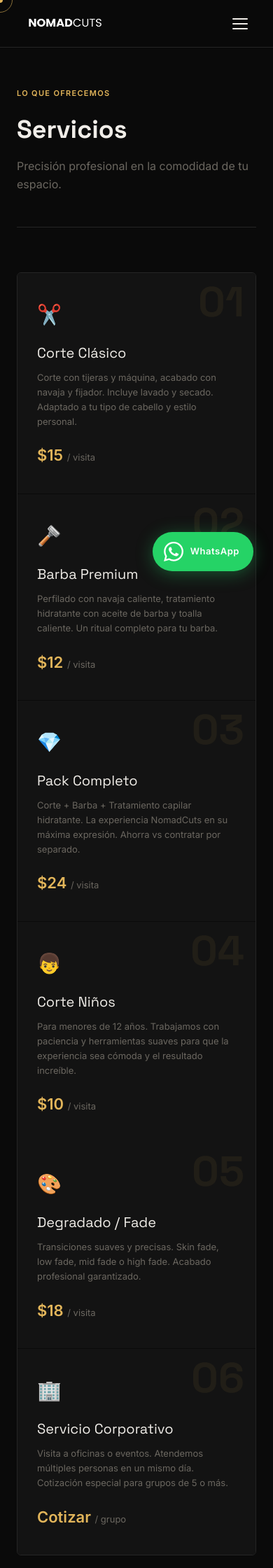
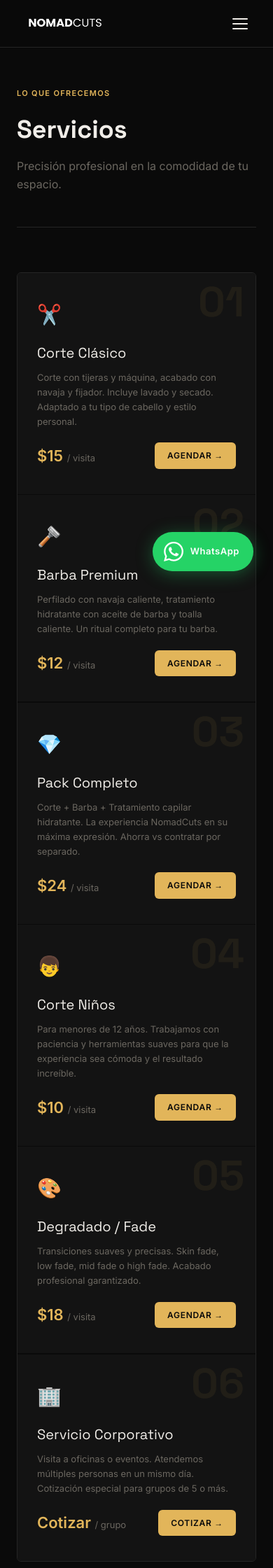
Before and after one commit to Yeezuz06/nomadcuts, a Flask app: page /servicios in a window 390 px wide. Shown: the top 2240 px of the page at 70% size. Run offline with Flask 3, Linux system fonts and the light colour scheme; some libraries are stand-ins or nearby versions; some web fonts are replaced.

Commit message:
feat: cursor fix, mobile video, anti-bot reviews, SEO, service CTA buttons
- base.html: remove cursor-dot/cursor-ring divs entirely
- style.css: remove all cursor CSS rules
- video hero: hide <video> on mobile (CSS media + hover:none), JS play() catch fallback
- anti-bot reviews: honeypot field, IP rate-limit (1hr), min 20 chars, aprobada=0 pending
- app.py: new /admin/resena/aprobar/<id> route for admin to approve pending reviews
- SEO: full meta stack in base.html (description, keywords, canonical, OG, Twitter Card, JSON-LD HairSalon schema)
- servicios.html: .service-card-footer with price + Agendar btn (?s=s1…s6)
- script.js: wizard reads URLSearchParams ?s= and pre-selects service radio
Co-Authored-By: Claude Sonnet 4.6 <noreply@anthropic.com>

```diff
--- a/app.py
+++ b/app.py
@@ -7,7 +7,7 @@ from flask import (
     Flask, render_template, request,
     redirect, url_for, session, jsonify
 )
-import sqlite3, requests
+import sqlite3, requests, time
 from datetime import datetime, date, timedelta
 
 import os
@@ -16,6 +16,10 @@ import config
 app = Flask(__name__)
 app.secret_key = os.environ.get('SECRET_KEY', 'nomadcuts_clave_secreta_2024')
 DATABASE = 'nomadcuts.db'
+
+# ── Anti-spam: rate limit por IP ──────────────────────────────
+_resena_timestamps: dict[str, float] = {}   # ip → último envío
+RESENA_COOLDOWN = 3600  # 1 hora entre reseñas por IP
 
 
 DIAS_SEMANA = ['lunes','martes','miércoles','jueves','viernes','sábado','domingo']
@@ -249,14 +253,33 @@ def inicio():
 
 @app.route('/resenas', methods=['POST'])
 def nueva_resena():
+    # ── Honeypot: bots llenan el campo "website", humanos no ──
+    honeypot = request.form.get('website', '').strip()
+    if honeypot:
+        return redirect(url_for('inicio') + '#resenas')
+
     nombre     = request.form.get('nombre', '').strip()
     comentario = request.form.get('comentario', '').strip()
     estrellas  = int(request.form.get('estrellas', 5))
-    if nombre and comentario and 1 <= estrellas <= 5:
-        db = get_db()
-        db.execute('INSERT INTO resenas (nombre, comentario, estrellas) VALUES (?,?,?)',
-                   (nombre, comentario, estrellas))
-        db.commit()
+
+    # ── Validaciones básicas ──
+    if not nombre or len(comentario) < 20 or not (1 <= estrellas <= 5):
+        return redirect(url_for('inicio') + '#resenas')
+
+    # ── Rate limit: 1 reseña por IP por hora ──
+    ip  = request.remote_addr or 'unknown'
+    now = time.time()
+    if now - _resena_timestamps.get(ip, 0) < RESENA_COOLDOWN:
+        return redirect(url_for('inicio') + '#resenas')
+    _resena_timestamps[ip] = now
+
+    # ── Guardar con aprobación pendiente ──
+    db = get_db()
+    db.execute(
+        'INSERT INTO resenas (nombre, comentario, estrellas, aprobada) VALUES (?,?,?,?)',
+        (nombre, comentario, estrellas, 0)
+    )
+    db.commit()
     return redirect(url_for('inicio') + '#resenas')
 
 
@@ -458,6 +481,15 @@ def rechazar_cita(cita_id):
     return redirect(url_for('admin'))
 
 
+@app.route('/admin/resena/aprobar/<int:resena_id>', methods=['POST'])
+@admin_requerido
+def aprobar_resena(resena_id):
+    db = get_db()
+    db.execute('UPDATE resenas SET aprobada=1 WHERE id=?', (resena_id,))
+    db.commit()
+    return redirect(url_for('admin') + '#resenas')
+
+
 @app.route('/admin/resena/borrar/<int:resena_id>', methods=['POST'])
 @admin_requerido
 def borrar_resena(resena_id):
--- a/static/css/style.css
+++ b/static/css/style.css
@@ -355,6 +355,32 @@ button { cursor: pointer; font-family: var(--font); }
   color: var(--muted);
   font-weight: 400;
 }
+.service-card-footer {
+  display: flex;
+  align-items: center;
+  justify-content: space-between;
+  margin-top: 20px;
+  gap: 12px;
+}
+.service-card-footer .service-price { margin: 0; }
+.btn-service {
+  display: inline-flex;
+  align-items: center;
+  gap: 6px;
+  padding: 9px 18px;
+  font-size: 12px;
+  font-weight: 600;
+  letter-spacing: .06em;
+  text-transform: uppercase;
+  background: var(--gold);
+  color: #0A0A0A;
+  border-radius: var(--radius);
+  border: none;
+  white-space: nowrap;
+  transition: var(--trans);
+  flex-shrink: 0;
+}
+.btn-service:hover { background: var(--gold-light); transform: translateY(-1px); }
 
 /* ── Productos ── */
 .products-header {
@@ -806,6 +832,10 @@ input::placeholder, textarea::placeholder { color: var(--muted); }
 }
 .hero-video { display: block; }
 .hero-img-fallback { display: none; }
+@media (max-width: 768px), (hover: none) {
+  .hero-video { display: none; }
+  .hero-img-fallback { display: block; }
+}
 .hero-overlay {
   position: absolute;
   inset: 0;
@@ -1085,33 +1115,6 @@ input::placeholder, textarea::placeholder { color: var(--muted); }
 .resena-stars .star-active  { color: var(--gold); }
 .resena-stars .star-inactive { color: var(--border); }
 
-/* ── Custom Cursor ── */
-.cursor-dot {
-  width: 8px; height: 8px;
-  background: var(--gold);
-  border-radius: 50%;
-  position: fixed;
-  top: 0; left: 0;
-  pointer-events: none;
-  z-index: 9999;
-  transform: translate(-50%, -50%);
-}
-.cursor-ring {
-  width: 36px; height: 36px;
-  border: 1.5px solid rgba(226,181,90,.6);
-  border-radius: 50%;
-  position: fixed;
-  top: 0; left: 0;
-  pointer-events: none;
-  z-index: 9998;
-  transform: translate(-50%, -50%);
-  transition: width .2s ease, height .2s ease, border-color .2s ease;
-}
-.cursor-ring.expand {
-  width: 52px; height: 52px;
-  border-color: var(--gold-light);
-}
-body.has-custom-cursor * { cursor: none !important; }
 
 /* ── Page Loader ── */
 .loader {
--- a/static/js/script.js
+++ b/static/js/script.js
@@ -26,6 +26,17 @@ function mostrarToast(msg) {
 }
 
 // Custom cursor desactivado
+
+// ── Hero video autoplay fallback ──────────────────────────────
+(function initHeroVideo() {
+  var video = document.querySelector('.hero-video');
+  if (!video) return;
+  var fallback = document.querySelector('.hero-img-fallback');
+  video.play().catch(function() {
+    video.style.display = 'none';
+    if (fallback) fallback.style.display = 'block';
+  });
+})();
 
 // ── Page Loader ───────────────────────────────────────────────
 (function initLoader() {
@@ -360,6 +371,14 @@ function scrambleText(el, finalText, duration) {
 (function initWizard() {
   var form   = document.getElementById('wizard-form');
   if (!form) return;
+
+  // Pre-selección desde URL param ?s=s1…s6
+  (function preSelectService() {
+    var s = new URLSearchParams(window.location.search).get('s');
+    if (!s) return;
+    var radio = document.getElementById(s);
+    if (radio) radio.checked = true;
+  })();
   var panels = form.querySelectorAll('.wizard-panel');
   var steps  = document.querySelectorAll('.wizard-step');
   var conns  = document.querySelectorAll('.wizard-connector');
--- a/templates/agendar.html
+++ b/templates/agendar.html
@@ -1,5 +1,7 @@
 {% extends "base.html" %}
-{% block title %}Agendar Cita — NomadCuts{% endblock %}
+{% block title %}Agendar Cita de Barbería a Domicilio — NomadCuts Panamá{% endblock %}
+{% block meta_desc %}Agenda tu cita de barbería a domicilio en Panamá. Elige tu servicio, fecha y hora. NomadCuts llega donde estés.{% endblock %}
+{% block canonical %}https://nomadcuts.online/agendar{% endblock %}
 
 {% block content %}
 <div class="container">
--- a/templates/base.html
+++ b/templates/base.html
@@ -3,7 +3,72 @@
 <head>
   <meta charset="UTF-8" />
   <meta name="viewport" content="width=device-width, initial-scale=1.0" />
-  <title>{% block title %}NomadCuts{% endblock %}</title>
+
+  <!-- ── SEO base ── -->
+  <title>{% block title %}NomadCuts — Barbería a Domicilio · Panamá{% endblock %}</title>
+  <meta name="description" content="{% block meta_desc %}NomadCuts: barbería profesional a domicilio en Panamá. Cortes, fade, barba premium y más. Sin filas, llegamos a tu hogar u oficina. Agenda en línea.{% endblock %}" />
+  <meta name="keywords" content="barbería a domicilio panamá, barbero a domicilio panama, corte de cabello a domicilio, nomadcuts, fade panama, barba panama, barbería profesional panama" />
+  <meta name="robots" content="index, follow" />
+  <meta name="author" content="NomadCuts" />
+  <link rel="canonical" href="{% block canonical %}https://nomadcuts.online{% endblock %}" />
+
+  <!-- ── Open Graph ── -->
+  <meta property="og:type"        content="website" />
+  <meta property="og:site_name"   content="NomadCuts" />
+  <meta property="og:title"       content="{% block og_title %}NomadCuts — Barbería a Domicilio · Panamá{% endblock %}" />
+  <meta property="og:description" content="{% block og_desc %}Barbería de primer nivel a tu puerta en Panamá. Corte clásico, fade, barba premium. Sin filas, sin esperas.{% endblock %}" />
+  <meta property="og:url"         content="{% block og_url %}https://nomadcuts.online{% endblock %}" />
+  <meta property="og:image"       content="{% block og_image %}https://nomadcuts.online/static/img/hero.jpg{% endblock %}" />
+  <meta property="og:locale"      content="es_PA" />
+
+  <!-- ── Twitter Card ── -->
+  <meta name="twitter:card"        content="summary_large_image" />
+  <meta name="twitter:title"       content="NomadCuts — Barbería a Domicilio · Panamá" />
+  <meta name="twitter:description" content="Barbería de primer nivel a tu puerta en Panamá. Agenda tu cita en 3 pasos." />
+  <meta name="twitter:image"       content="https://nomadcuts.online/static/img/hero.jpg" />
+
+  <!-- ── Schema.org LocalBusiness ── -->
+  <script type="application/ld+json">
+  {
+    "@context": "https://schema.org",
+    "@type": "HairSalon",
+    "name": "NomadCuts",
+    "description": "Barbería profesional a domicilio en Panamá. Cortes, fade, barba y más.",
+    "url": "https://nomadcuts.online",
+    "telephone": "+50763286461",
+    "email": "hypestbasiclatam@gmail.com",
+    "priceRange": "$10–$24",
+    "currenciesAccepted": "USD",
+    "paymentAccepted": "Yappy, efectivo",
+    "areaServed": {
+      "@type": "Country",
+      "name": "Panamá"
+    },
+    "address": {
+      "@type": "PostalAddress",
+      "addressCountry": "PA",
+      "addressLocality": "Ciudad de Panamá",
+      "addressRegion": "Panamá"
+    },
+    "openingHoursSpecification": [
+      { "@type": "OpeningHoursSpecification", "dayOfWeek": ["Monday","Tuesday","Wednesday","Thursday","Friday"], "opens": "08:00", "closes": "18:00" },
+      { "@type": "OpeningHoursSpecification", "dayOfWeek": "Saturday", "opens": "09:00", "closes": "16:00" }
+    ],
+    "hasOfferCatalog": {
+      "@type": "OfferCatalog",
+      "name": "Servicios de barbería",
+      "itemListElement": [
+        { "@type": "Offer", "itemOffered": { "@type": "Service", "name": "Corte Clásico" }, "price": "15", "priceCurrency": "USD" },
+        { "@type": "Offer", "itemOffered": { "@type": "Service", "name": "Barba Premium" }, "price": "12", "priceCurrency": "USD" },
+        { "@type": "Offer", "itemOffered": { "@type": "Service", "name": "Pack Completo" }, "price": "24", "priceCurrency": "USD" },
+        { "@type": "Offer", "itemOffered": { "@type": "Service", "name": "Corte Niños" }, "price": "10", "priceCurrency": "USD" },
+        { "@type": "Offer", "itemOffered": { "@type": "Service", "name": "Degradado / Fade" }, "price": "18", "priceCurrency": "USD" }
+      ]
+    },
+    "image": "https://nomadcuts.online/static/img/hero.jpg"
+  }
+  </script>
+
   <link rel="preconnect" href="https://fonts.googleapis.com" />
   <link rel="preconnect" href="https://fonts.gstatic.com" crossorigin />
   <link href="https://fonts.googleapis.com/css2?family=Inter:wght@300;400;500;600&family=Space+Grotesk:wght@400;500;600;700&family=Playfair+Display:ital,wght@0,400;0,700;1,400;1,700&display=swap" rel="stylesheet" />
@@ -15,10 +80,6 @@
   <div class="loader" id="page-loader">
     <span class="loader-text"></span>
   </div>
-
-  <!-- ── Custom Cursor ── -->
-  <div class="cursor-dot" id="cursor-dot"></div>
-  <div class="cursor-ring" id="cursor-ring"></div>
 
   <!-- ── Navegación ── -->
   <nav class="nav" id="main-nav">
--- a/templates/index.html
+++ b/templates/index.html
@@ -1,5 +1,7 @@
 {% extends "base.html" %}
-{% block title %}NomadCuts — Barbería a Domicilio · Panamá{% endblock %}
+{% block title %}NomadCuts — Barbería a Domicilio en Panamá | Corte, Fade y Barba{% endblock %}
+{% block meta_desc %}NomadCuts: la mejor barbería a domicilio en Panamá. Corte clásico, degradado/fade, barba premium. Llegamos a tu casa u oficina. Agenda en línea, sin filas.{% endblock %}
+{% block canonical %}https://nomadcuts.online{% endblock %}
 
 {% block content %}
 
@@ -197,6 +199,8 @@
     <h3 style="font-family:var(--font-d);font-size:22px;margin-bottom:6px;">¿Ya usaste el servicio?</h3>
     <p style="color:var(--muted);font-size:14px;margin-bottom:28px;">Déjanos tu opinión — ayuda a otros clientes.</p>
     <form action="{{ url_for('nueva_resena') }}" method="POST" class="resena-form">
+      <!-- honeypot anti-bot: oculto para humanos, visible para bots -->
+      <input type="text" name="website" autocomplete="off" tabindex="-1" aria-hidden="true" style="position:absolute;left:-9999px;width:1px;height:1px;opacity:0;" />
       <div class="form-row">
         <div class="form-group">
           <label for="r-nombre">Tu nombre</label>
--- a/templates/servicios.html
+++ b/templates/servicios.html
@@ -1,5 +1,7 @@
 {% extends "base.html" %}
-{% block title %}Servicios — NomadCuts{% endblock %}
+{% block title %}Servicios de Barbería a Domicilio en Panamá — NomadCuts{% endblock %}
+{% block meta_desc %}Corte clásico $15, Barba Premium $12, Pack Completo $24, Fade $18, Corte Niños $10. Barbería profesional a domicilio en toda Panamá. Agenda tu cita online.{% endblock %}
+{% block canonical %}https://nomadcuts.online/servicios{% endblock %}
 
 {% block content %}
 <div class="container">
@@ -10,48 +12,73 @@
   </div>
 
   <div class="services-grid" style="margin-bottom:64px;">
+
     <div class="service-card">
       <span class="service-card-num">01</span>
       <div class="service-icon">✂️</div>
       <div class="service-name">Corte Clásico</div>
       <p class="service-desc">Corte con tijeras y máquina, acabado con navaja y fijador. Incluye lavado y secado. Adaptado a tu tipo de cabello y estilo personal.</p>
+      <div class="service-card-footer">
         <div class="service-price">$15 <span>/ visita</span></div>
+        <a href="{{ url_for('agendar') }}?s=s1" class="btn-service">Agendar →</a>
       </div>
+    </div>
+
     <div class="service-card">
       <span class="service-card-num">02</span>
       <div class="service-icon">🪒</div>
       <div class="service-name">Barba Premium</div>
       <p class="service-desc">Perfilado con navaja caliente, tratamiento hidratante con aceite de barba y toalla caliente. Un ritual completo para tu barba.</p>
+      <div class="service-card-footer">
         <div class="service-price">$12 <span>/ visita</span></div>
+        <a href="{{ url_for('agendar') }}?s=s2" class="btn-service">Agendar →</a>
       </div>
+    </div>
+
     <div class="service-card">
       <span class="service-card-num">03</span>
       <div class="service-icon">💎</div>
       <div class="service-name">Pack Completo</div>
       <p class="service-desc">Corte + Barba + Tratamiento capilar hidratante. La experiencia NomadCuts en su máxima expresión. Ahorra vs contratar por separado.</p>
+      <div class="service-card-footer">
         <div class="service-price">$24 <span>/ visita</span></div>
+        <a href="{{ url_for('agendar') }}?s=s3" class="btn-service">Agendar →</a>
       </div>
+    </div>
+
     <div class="service-card">
       <span class="service-card-num">04</span>
       <div class="service-icon">👦</div>
       <div class="service-name">Corte Niños</div>
       <p class="service-desc">Para menores de 12 años. Trabajamos con paciencia y herramientas suaves para que la experiencia sea cómoda y el resultado increíble.</p>
+      <div class="service-card-footer">
         <div class="service-price">$10 <span>/ visita</span></div>
+        <a href="{{ url_for('agendar') }}?s=s4" class="btn-service">Agendar →</a>
       </div>
+    </div>
+
     <div class="service-card">
       <span class="service-card-num">05</span>
       <div class="service-icon">🎨</div>
       <div class="service-name">Degradado / Fade</div>
       <p class="service-desc">Transiciones suaves y precisas. Skin fade, low fade, mid fade o high fade. Acabado profesional garantizado.</p>
+      <div class="service-card-footer">
         <div class="service-price">$18 <span>/ visita</span></div>
+        <a href="{{ url_for('agendar') }}?s=s5" class="btn-service">Agendar →</a>
       </div>
+    </div>
+
     <div class="service-card">
       <span class="service-card-num">06</span>
       <div class="service-icon">🏢</div>
       <div class="service-name">Servicio Corporativo</div>
       <p class="service-desc">Visita a oficinas o eventos. Atendemos múltiples personas en un mismo día. Cotización especial para grupos de 5 o más.</p>
+      <div class="service-card-footer">
         <div class="service-price">Cotizar <span>/ grupo</span></div>
+        <a href="{{ url_for('agendar') }}?s=s6" class="btn-service">Cotizar →</a>
       </div>
+    </div>
+
   </div>
 
   <div style="background:var(--bg-2);border:1px solid var(--border);border-radius:var(--radius);padding:56px 40px;text-align:center;margin-bottom:80px;">
```
Lines whose indentation alone changed are shown as unchanged.
